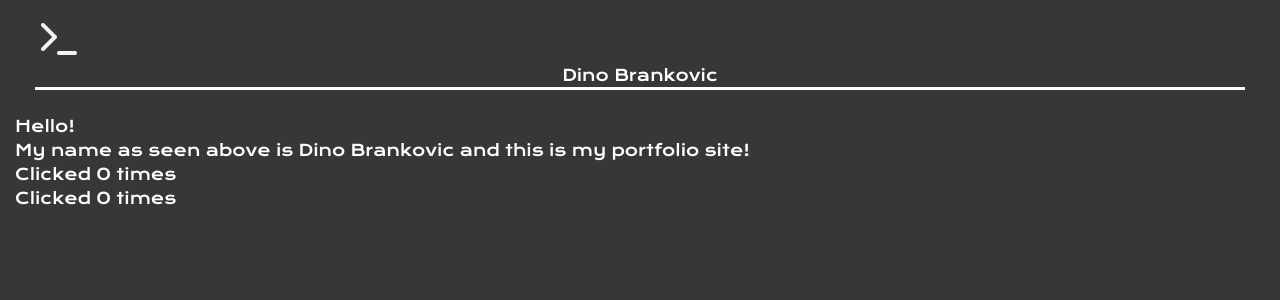
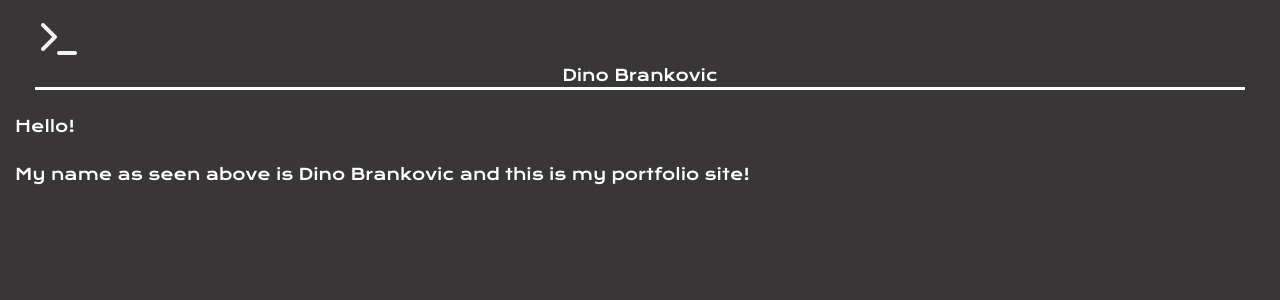
Before and after one commit to D1noD3v/portfolio, a Next.js app: page / in a window 1280 px wide. Shown: the top 300 px of the page. Built offline with nearby package versions, Linux system fonts and the light colour scheme.

Commit message:
added padding

```diff
--- a/pages/index.jsx
+++ b/pages/index.jsx
@@ -24,8 +24,9 @@ function Header() {
 
 function WordPart() {
   return (
-    <div>
+    <div class="wordpart">
       <span className='size-24'>Hello!</span>
+      <br />
       <br />
       <p>My name as seen above is Dino Brankovic and this is my portfolio site!</p>
     </div>
@@ -48,19 +49,6 @@ export default function MyApp() {
         <Header/>
         <br />
         <WordPart/>
-        <MyButton count={count} onClick={handleClick}/> <br />
-        <MyButton count={count} onClick={handleClick}/>
       </div>
     );
-  }
-
-
-
-    function MyButton({ count, onClick }) {
-        return (
-        <button onClick={onClick}>
-            Clicked {count} times
-      </button>
-    );
-
 }
```
